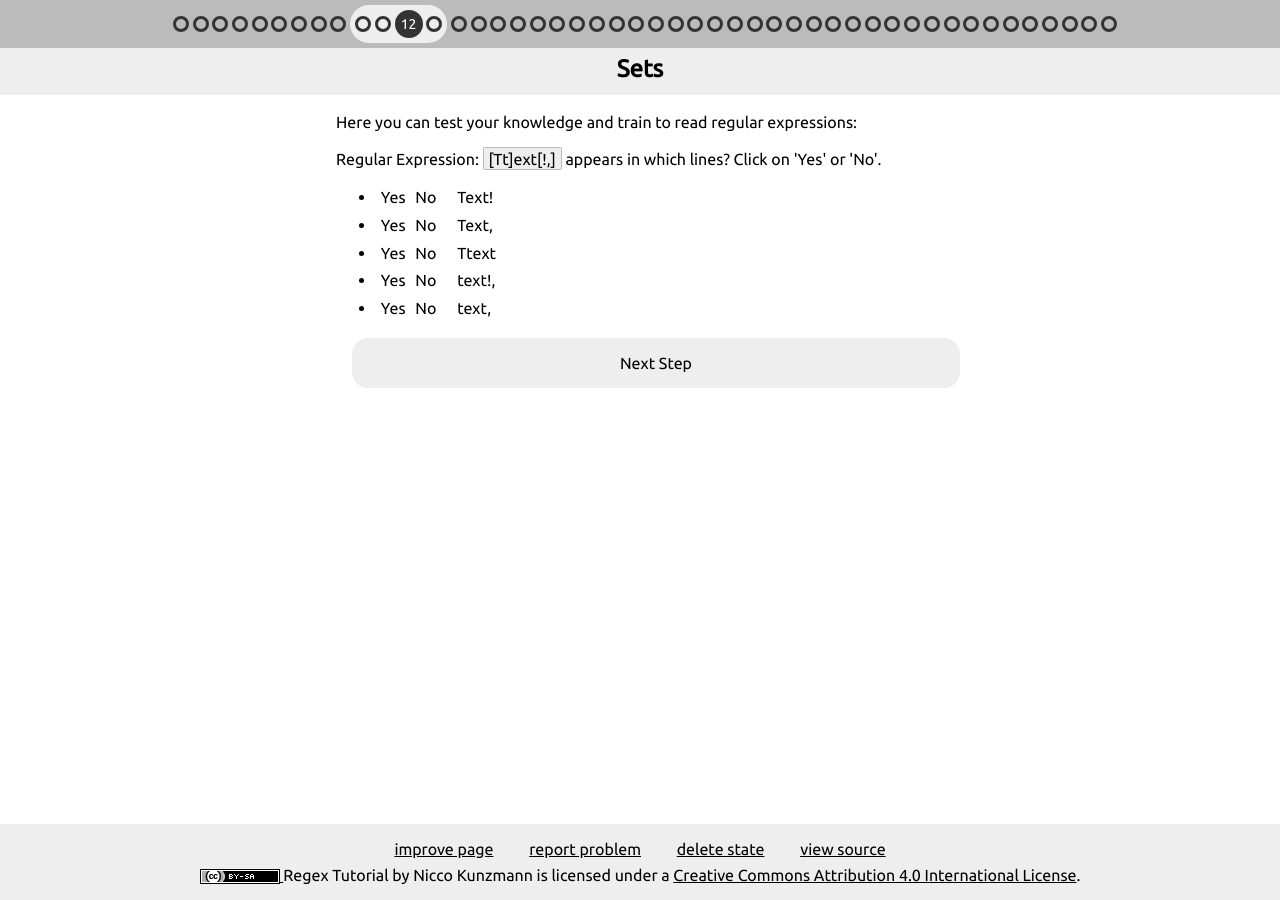
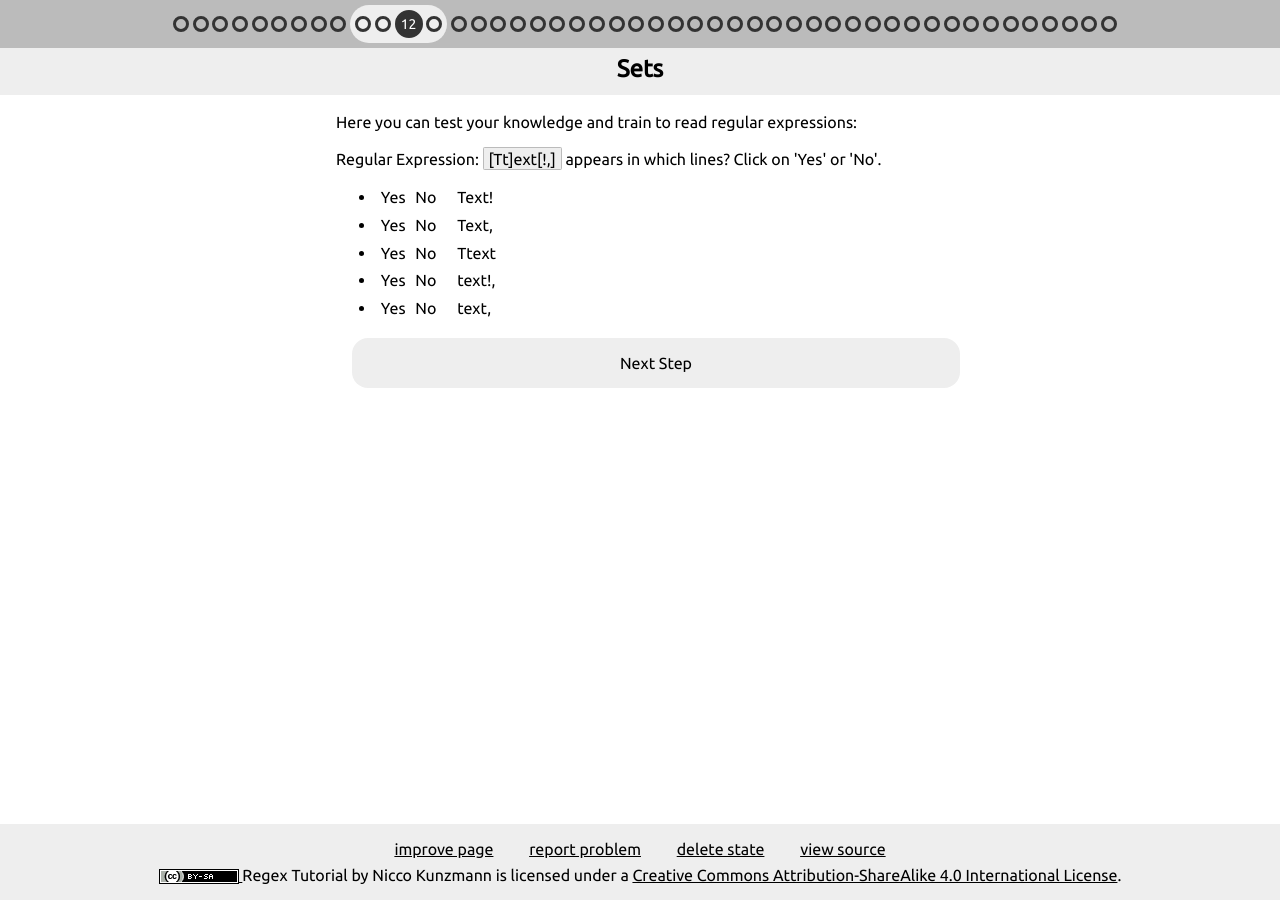
Before and after one commit to CoderDojoPotsdam/regex-tutorial, a Jekyll site: the page built from en/04-03.html, in a window 1280 px wide. Built offline with Jekyll 4.4.1, drawn with Linux system fonts in a browser that asks for light colours.

Commit message:
Correct license link for picture
https://creativecommons.org/licenses/by-sa/4.0/

```diff
--- a/_data/localization.json
+++ b/_data/localization.json
@@ -125,10 +125,10 @@
     }
   },
   "license": {
-    "en": "<span xmlns:dct='http://purl.org/dc/terms/' href='http://purl.org/dc/dcmitype/InteractiveResource' property='dct:title' rel='dct:type'>Regex Tutorial</span> by <span xmlns:cc='http://creativecommons.org/ns#' property='cc:attributionName'>Nicco Kunzmann</span> is licensed under a <a rel='license' href='http://creativecommons.org/licenses/by/4.0/'>Creative Commons Attribution 4.0 International License</a>.",
+    "en": "<span xmlns:dct='http://purl.org/dc/terms/' href='http://purl.org/dc/dcmitype/InteractiveResource' property='dct:title' rel='dct:type'>Regex Tutorial</span> by <span xmlns:cc='http://creativecommons.org/ns#' property='cc:attributionName'>Nicco Kunzmann</span> is licensed under a <a rel='license' href='http://creativecommons.org/licenses/by-sa/4.0/'>Creative Commons Attribution-ShareAlike 4.0 International License</a>.",
     "de": "<span xmlns:dct='http://purl.org/dc/terms/' href='http://purl.org/dc/dcmitype/InteractiveResource' property='dct:title' rel='dct:type'>Regex-Tutorial</span> von <span xmlns:cc='http://creativecommons.org/ns#' property='cc:attributionName'>Nicco Kunzmann</span> ist lizenziert unter einer <a rel='license' href='http://creativecommons.org/licenses/by-sa/4.0/'>Creative Commons Namensnennung - Weitergabe unter gleichen Bedingungen 4.0 International Lizenz</a>.",
-    "sv": "<span xmlns:dct='http://purl.org/dc/terms/' href='http://purl.org/dc/dcmitype/InteractiveResource' property='dct:title' rel='dct:type'>Regex Tutorial</span> av <span xmlns:cc='http://creativecommons.org/ns#' property='cc:attributionName'>Nicco Kunzmann</span> är licenserad under en <a rel='license' href='http://creativecommons.org/licenses/by/4.0/'>Creative Commons Erkännande 4.0 Internationell Licens</a>.",
-    "pt-br": "<span xmlns:dct='http://purl.org/dc/terms/' href='http://purl.org/dc/dcmitype/InteractiveResource' property='dct:title' rel='dct:type'>Regex Tutorial</span> por <span xmlns:cc='http://creativecommons.org/ns#' property='cc:attributionName'>Nicco Kunzmann e traduzido por Otacilio Maia</span> está licenciado sob a <a rel='license' href='http://creativecommons.org/licenses/by/4.0/'>Creative Commons Atribuições 4.0 Licença Internacional </a>."
+    "sv": "<span xmlns:dct='http://purl.org/dc/terms/' href='http://purl.org/dc/dcmitype/InteractiveResource' property='dct:title' rel='dct:type'>Regex Tutorial</span> av <span xmlns:cc='http://creativecommons.org/ns#' property='cc:attributionName'>Nicco Kunzmann</span> är licenserad under en <a rel='license' href='http://creativecommons.org/licenses/by-sa/4.0/'>Creative Commons Erkännande 4.0 Internationell Licens</a>.",
+    "pt-br": "<span xmlns:dct='http://purl.org/dc/terms/' href='http://purl.org/dc/dcmitype/InteractiveResource' property='dct:title' rel='dct:type'>Regex Tutorial</span> por <span xmlns:cc='http://creativecommons.org/ns#' property='cc:attributionName'>Nicco Kunzmann e traduzido por Otacilio Maia</span> está licenciado sob a <a rel='license' href='http://creativecommons.org/licenses/by-sa/4.0/'>Creative Commons Atribuições 4.0 Licença Internacional </a>."
   },
   "licenseImage": {
     "en": "Pictures with a different license can be clicked to reach the source or an explanation.",
```
